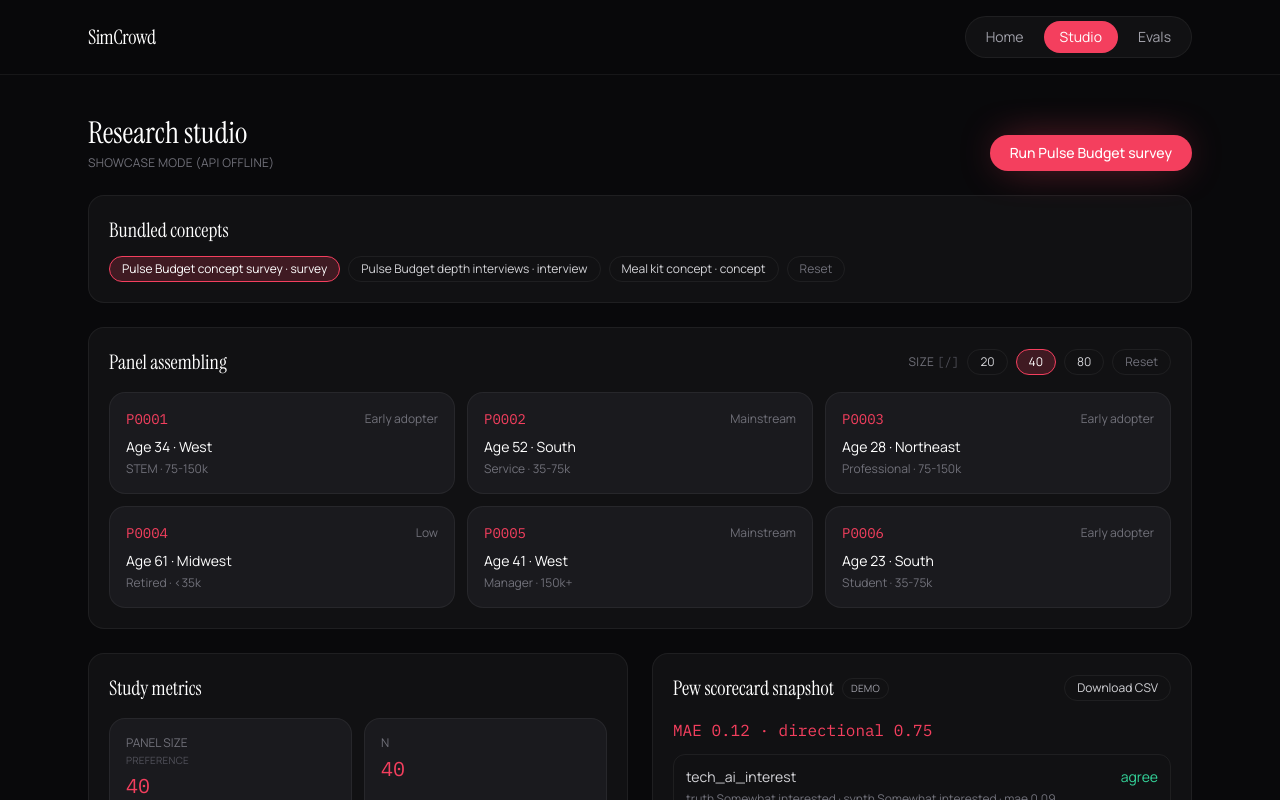
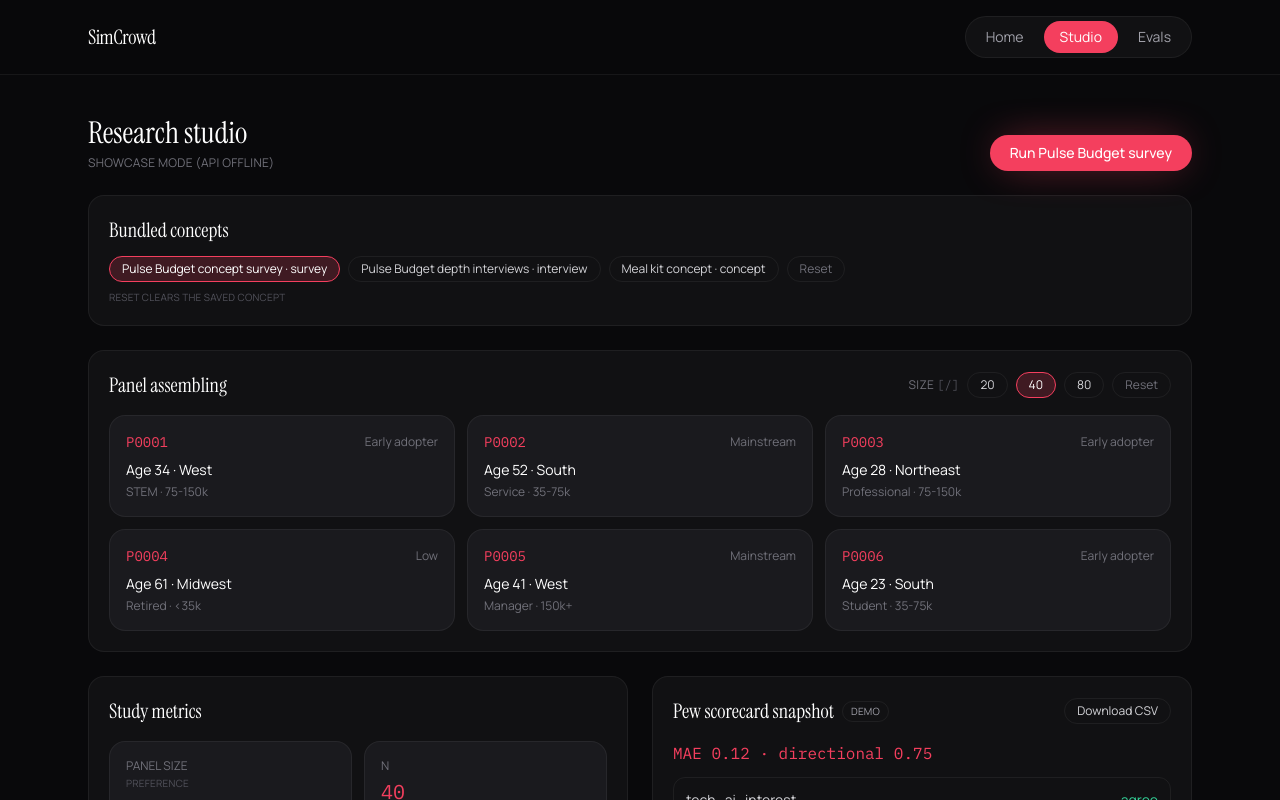
Before and after one commit to H3Xobit/simcrowd, a Next.js app in the folder web/: page /app in a window 1280 px wide. Shown: the top 800 px of the page. Built offline with nearby package versions, Linux system fonts and the light colour scheme; no server answers.

Commit message:
feat: hint that concept Reset clears saved preference

```diff
--- a/web/app/app/page.tsx
+++ b/web/app/app/page.tsx
@@ -300,6 +300,9 @@ export default function StudioPage() {
             Reset
           </button>
         </div>
+        <p className="mt-2 text-[10px] uppercase tracking-wide text-zinc-600">
+          Reset clears the saved concept
+        </p>
       </section>
 
       <section className="rounded-2xl border border-white/[0.06] bg-ink-surface p-5">
```
Also changed, not shown: 1 other file (tests, documents, lock files or other folders).
